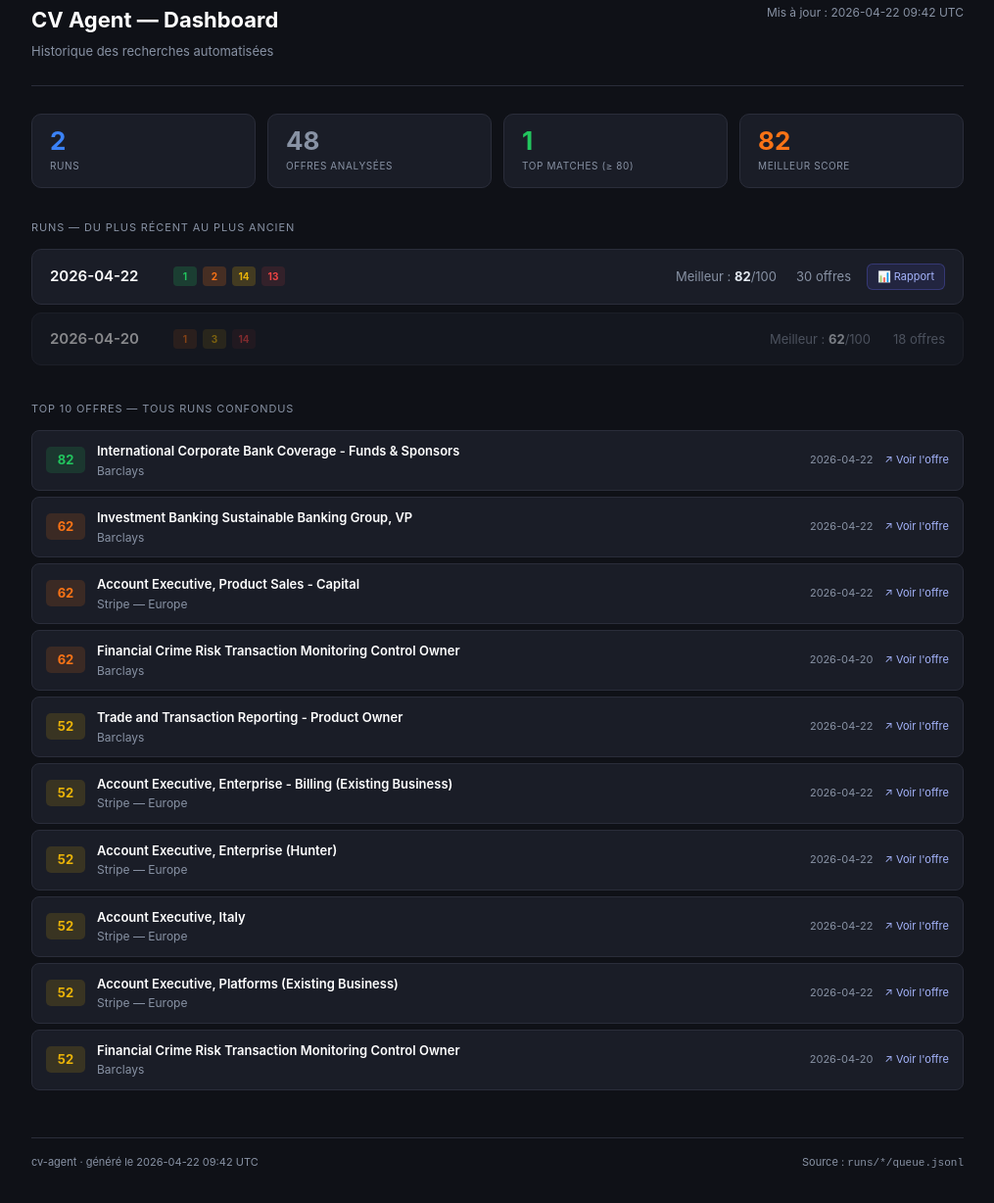
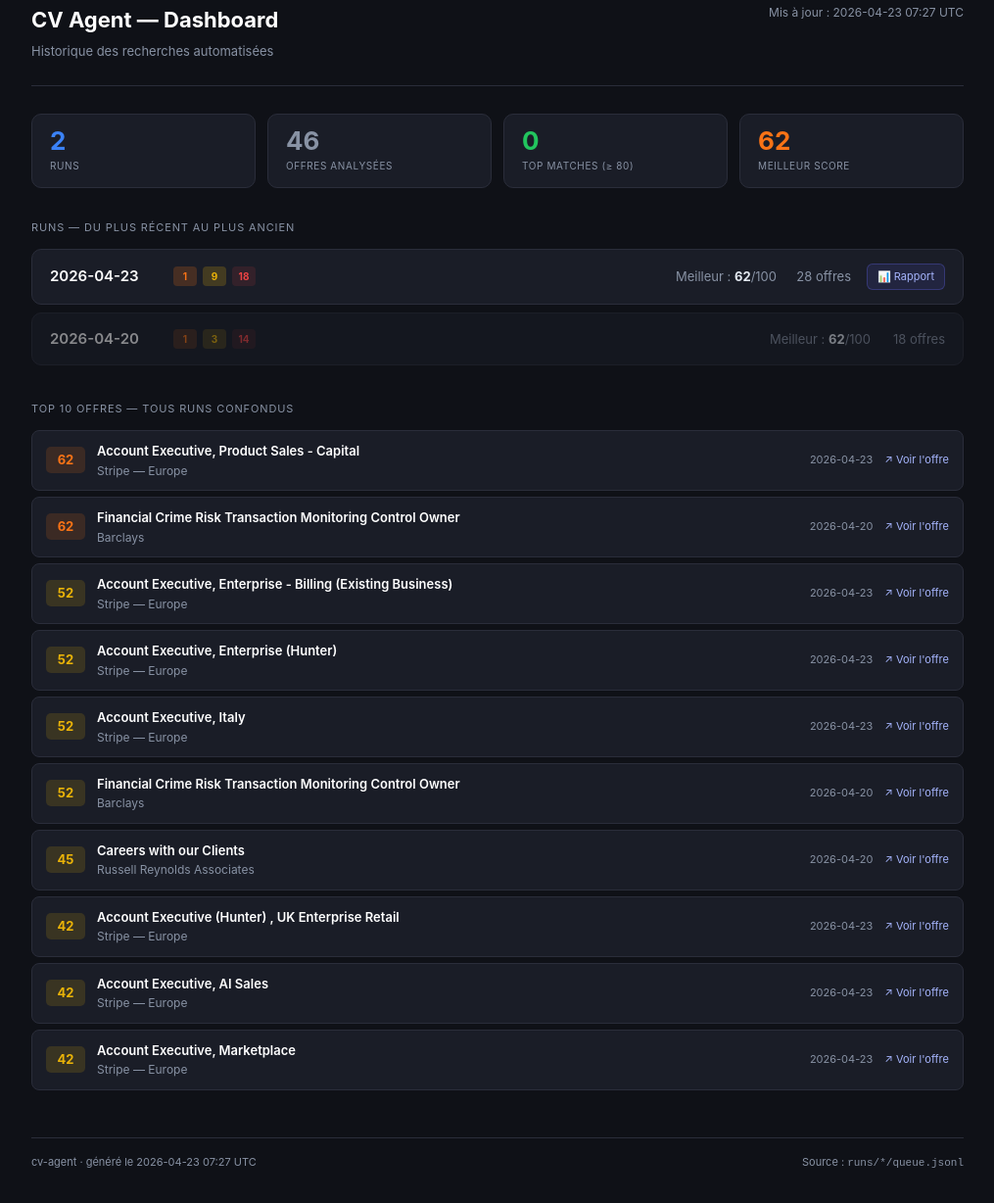
Before and after one commit to DavidPERRON/CV, a plain HTML site: page runs/index.html in a window 1280 px wide. Shown: the part 29-1257 px from the top of the page at 98% size, without its empty margins (132-1147 px from the left). Drawn offline with Linux system fonts and the light colour scheme.

Commit message:
daily-search: scored queue for 2026-04-23

```diff
--- a/runs/index.html
+++ b/runs/index.html
@@ -213,7 +213,7 @@
     <h1>CV Agent — Dashboard</h1>
     <div class="subtitle">Historique des recherches automatisées</div>
   </div>
-  <div class="updated">Mis à jour : 2026-04-22 09:42 UTC</div>
+  <div class="updated">Mis à jour : 2026-04-23 07:27 UTC</div>
 </div>
 
 <div class="global-stats">
@@ -222,15 +222,15 @@
     <div class="lbl">Runs</div>
   </div>
   <div class="g-stat muted">
-    <div class="num">48</div>
+    <div class="num">46</div>
     <div class="lbl">Offres analysées</div>
   </div>
   <div class="g-stat green">
-    <div class="num">1</div>
+    <div class="num">0</div>
     <div class="lbl">Top matches (≥ 80)</div>
   </div>
   <div class="g-stat orange">
-    <div class="num">82</div>
+    <div class="num">62</div>
     <div class="lbl">Meilleur score</div>
   </div>
 </div>
@@ -238,11 +238,11 @@
 <div class="section-title">Runs — du plus récent au plus ancien</div>
 
 <div id="runs-list">
-<a class="run-row" href="2026-04-22/report.html" >
-  <div class="run-date">2026-04-22</div>
-  <div class="run-bars"><span class="bar-segment top">1</span><span class="bar-segment good">2</span><span class="bar-segment mid">14</span><span class="bar-segment low">13</span></div>
-  <div class="run-best">Meilleur : <strong class="top">82</strong>/100</div>
-  <div class="run-best" style="min-width:60px;color:var(--c-muted)">30 offres</div>
+<a class="run-row" href="2026-04-23/report.html" >
+  <div class="run-date">2026-04-23</div>
+  <div class="run-bars"><span class="bar-segment good">1</span><span class="bar-segment mid">9</span><span class="bar-segment low">18</span></div>
+  <div class="run-best">Meilleur : <strong class="good">62</strong>/100</div>
+  <div class="run-best" style="min-width:60px;color:var(--c-muted)">28 offres</div>
   <span class="run-link">📊 Rapport</span>
 </a>
 <a class="run-row" href="2026-04-20/report.html" style="pointer-events:none;opacity:.5">
@@ -257,30 +257,12 @@
 <div class="all-time-section">
   <div class="section-title">Top 10 offres — tous runs confondus</div>
   <div class="job-mini">
-  <span class="score-chip top">82</span>
-  <div class="job-mini-info">
-    <div class="job-mini-title">International Corporate Bank Coverage - Funds &amp; Sponsors</div>
-    <div class="job-mini-company">Barclays</div>
-  </div>
-  <div class="job-mini-date">2026-04-22</div>
-  <a class="job-mini-link" href="https://search.jobs.barclays/job/new-york/international-corporate-bank-coverage-funds-and-sponsors/13015/94220247184" target="_blank" rel="noopener">↗ Voir l'offre</a>
-</div>
-<div class="job-mini">
-  <span class="score-chip good">62</span>
-  <div class="job-mini-info">
-    <div class="job-mini-title">Investment Banking Sustainable Banking Group, VP</div>
-    <div class="job-mini-company">Barclays</div>
-  </div>
-  <div class="job-mini-date">2026-04-22</div>
-  <a class="job-mini-link" href="https://search.jobs.barclays/job/new-york/investment-banking-sustainable-banking-group-vp/13015/94232450560" target="_blank" rel="noopener">↗ Voir l'offre</a>
-</div>
-<div class="job-mini">
   <span class="score-chip good">62</span>
   <div class="job-mini-info">
     <div class="job-mini-title">Account Executive, Product Sales - Capital</div>
     <div class="job-mini-company">Stripe — Europe</div>
   </div>
-  <div class="job-mini-date">2026-04-22</div>
+  <div class="job-mini-date">2026-04-23</div>
   <a class="job-mini-link" href="https://stripe.com/jobs/listing/account-executive-product-sales-capital/7728365" target="_blank" rel="noopener">↗ Voir l'offre</a>
 </div>
 <div class="job-mini">
@@ -295,19 +277,10 @@
 <div class="job-mini">
   <span class="score-chip mid">52</span>
   <div class="job-mini-info">
-    <div class="job-mini-title">Trade and Transaction Reporting - Product Owner</div>
-    <div class="job-mini-company">Barclays</div>
-  </div>
-  <div class="job-mini-date">2026-04-22</div>
-  <a class="job-mini-link" href="https://search.jobs.barclays/job/glasgow/trade-and-transaction-reporting-product-owner/13015/94232437120" target="_blank" rel="noopener">↗ Voir l'offre</a>
-</div>
-<div class="job-mini">
-  <span class="score-chip mid">52</span>
-  <div class="job-mini-info">
     <div class="job-mini-title">Account Executive, Enterprise - Billing (Existing Business)</div>
     <div class="job-mini-company">Stripe — Europe</div>
   </div>
-  <div class="job-mini-date">2026-04-22</div>
+  <div class="job-mini-date">2026-04-23</div>
   <a class="job-mini-link" href="https://stripe.com/jobs/listing/account-executive-enterprise-billing-existing-business/7607568" target="_blank" rel="noopener">↗ Voir l'offre</a>
 </div>
 <div class="job-mini">
@@ -316,7 +289,7 @@
     <div class="job-mini-title">Account Executive, Enterprise (Hunter)</div>
     <div class="job-mini-company">Stripe — Europe</div>
   </div>
-  <div class="job-mini-date">2026-04-22</div>
+  <div class="job-mini-date">2026-04-23</div>
   <a class="job-mini-link" href="https://stripe.com/jobs/listing/account-executive-enterprise-hunter/7458833" target="_blank" rel="noopener">↗ Voir l'offre</a>
 </div>
 <div class="job-mini">
@@ -325,17 +298,8 @@
     <div class="job-mini-title">Account Executive, Italy</div>
     <div class="job-mini-company">Stripe — Europe</div>
   </div>
-  <div class="job-mini-date">2026-04-22</div>
+  <div class="job-mini-date">2026-04-23</div>
   <a class="job-mini-link" href="https://stripe.com/jobs/listing/account-executive-italy/7483724" target="_blank" rel="noopener">↗ Voir l'offre</a>
-</div>
-<div class="job-mini">
-  <span class="score-chip mid">52</span>
-  <div class="job-mini-info">
-    <div class="job-mini-title">Account Executive, Platforms (Existing Business)</div>
-    <div class="job-mini-company">Stripe — Europe</div>
-  </div>
-  <div class="job-mini-date">2026-04-22</div>
-  <a class="job-mini-link" href="https://stripe.com/jobs/listing/account-executive-platforms-existing-business/7576967" target="_blank" rel="noopener">↗ Voir l'offre</a>
 </div>
 <div class="job-mini">
   <span class="score-chip mid">52</span>
@@ -346,10 +310,46 @@
   <div class="job-mini-date">2026-04-20</div>
   <a class="job-mini-link" href="https://search.jobs.barclays/job/glasgow/financial-crime-risk-transaction-monitoring-control-owner/13015/89549620512" target="_blank" rel="noopener">↗ Voir l'offre</a>
 </div>
+<div class="job-mini">
+  <span class="score-chip mid">45</span>
+  <div class="job-mini-info">
+    <div class="job-mini-title">Careers with our Clients</div>
+    <div class="job-mini-company">Russell Reynolds Associates</div>
+  </div>
+  <div class="job-mini-date">2026-04-20</div>
+  <a class="job-mini-link" href="https://www.russellreynolds.com/en/about/careers/careers-with-our-clients" target="_blank" rel="noopener">↗ Voir l'offre</a>
+</div>
+<div class="job-mini">
+  <span class="score-chip mid">42</span>
+  <div class="job-mini-info">
+    <div class="job-mini-title">Account Executive (Hunter) , UK Enterprise Retail</div>
+    <div class="job-mini-company">Stripe — Europe</div>
+  </div>
+  <div class="job-mini-date">2026-04-23</div>
+  <a class="job-mini-link" href="https://stripe.com/jobs/listing/account-executive-hunter-uk-enterprise-retail/7451366" target="_blank" rel="noopener">↗ Voir l'offre</a>
+</div>
+<div class="job-mini">
+  <span class="score-chip mid">42</span>
+  <div class="job-mini-info">
+    <div class="job-mini-title">Account Executive, AI Sales</div>
+    <div class="job-mini-company">Stripe — Europe</div>
+  </div>
+  <div class="job-mini-date">2026-04-23</div>
+  <a class="job-mini-link" href="https://stripe.com/jobs/listing/account-executive-ai-sales/7532733" target="_blank" rel="noopener">↗ Voir l'offre</a>
+</div>
+<div class="job-mini">
+  <span class="score-chip mid">42</span>
+  <div class="job-mini-info">
+    <div class="job-mini-title">Account Executive, Marketplace</div>
+    <div class="job-mini-company">Stripe — Europe</div>
+  </div>
+  <div class="job-mini-date">2026-04-23</div>
+  <a class="job-mini-link" href="https://stripe.com/jobs/listing/account-executive-marketplace/7542218" target="_blank" rel="noopener">↗ Voir l'offre</a>
+</div>
 </div>
 
 <footer>
-  <span>cv-agent · généré le 2026-04-22 09:42 UTC</span>
+  <span>cv-agent · généré le 2026-04-23 07:27 UTC</span>
   <span>Source : <code>runs/*/queue.jsonl</code></span>
 </footer>
 
```
